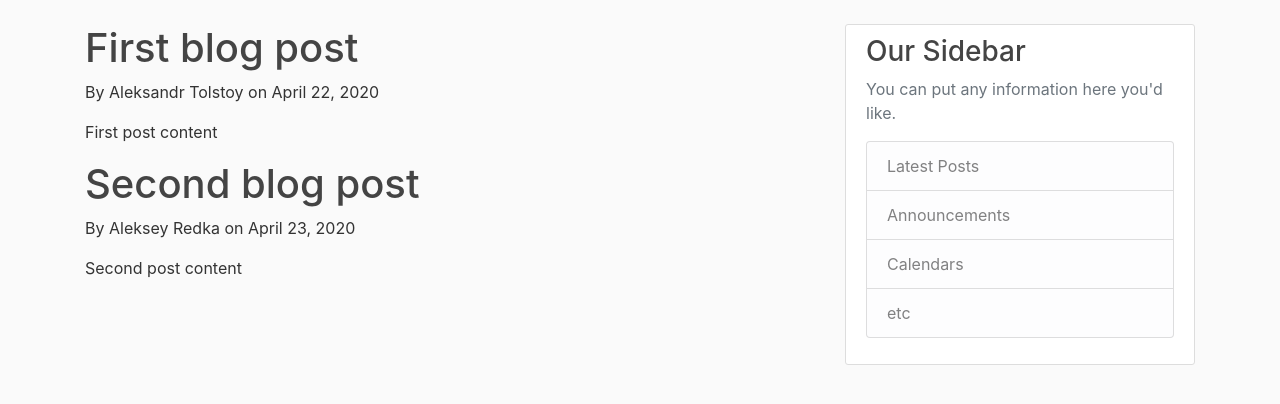
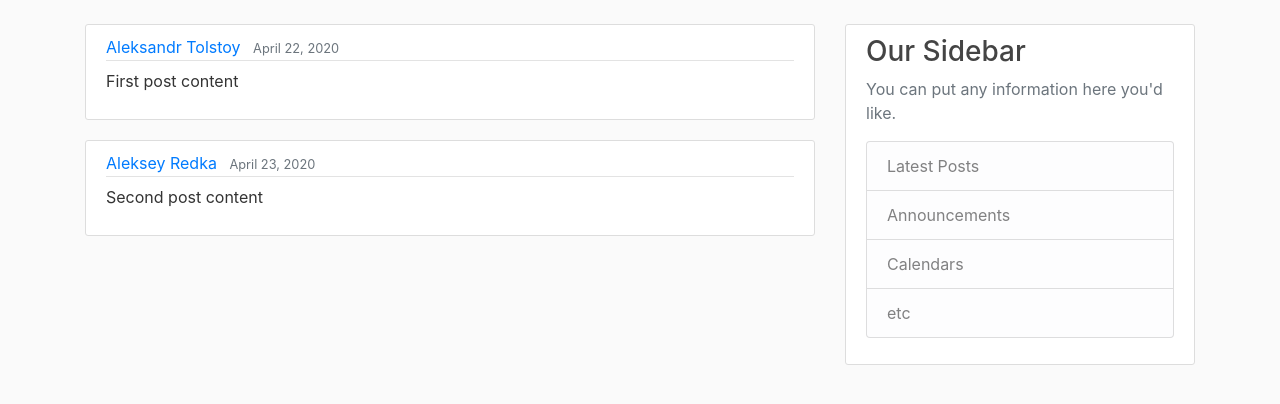
Before and after one commit to kenplix/flask-educatia, a Flask app: page /home in a window 1280 px wide. Shown: the part 56-460 px from the top of the page. Run offline with Flask 2, Linux system fonts and the light colour scheme; some libraries are stand-ins or nearby versions.

Commit message:
Designed the appearance of posts

```diff
--- a/app/templates/home.html
+++ b/app/templates/home.html
@@ -1,8 +1,17 @@
 {% extends 'layout.html' %}
 {% block content %}
 	{% for post in posts %}
-		<h1>{{ post.title }}</h1>
-		<p>By {{ post.autor }} on {{ post.date }}</p>
-		<p>{{ post.content }}</p>
+		<article class="media content-section">
+			<div class="media-body">
+				<div class="article-metadata">
+					<a class="mr-2" href="#">{{ post.autor }}</a>
+					<small class="text-muted">{{ post.date }}</small>
+				</div>
+				<h2>
+					<a class="article-title" href=""></a>
+				</h2>
+				<p class="article-content">{{ post.content }}</p>
+			</div>
+		</article>
 	{% endfor %}
 {% endblock content %}
```
